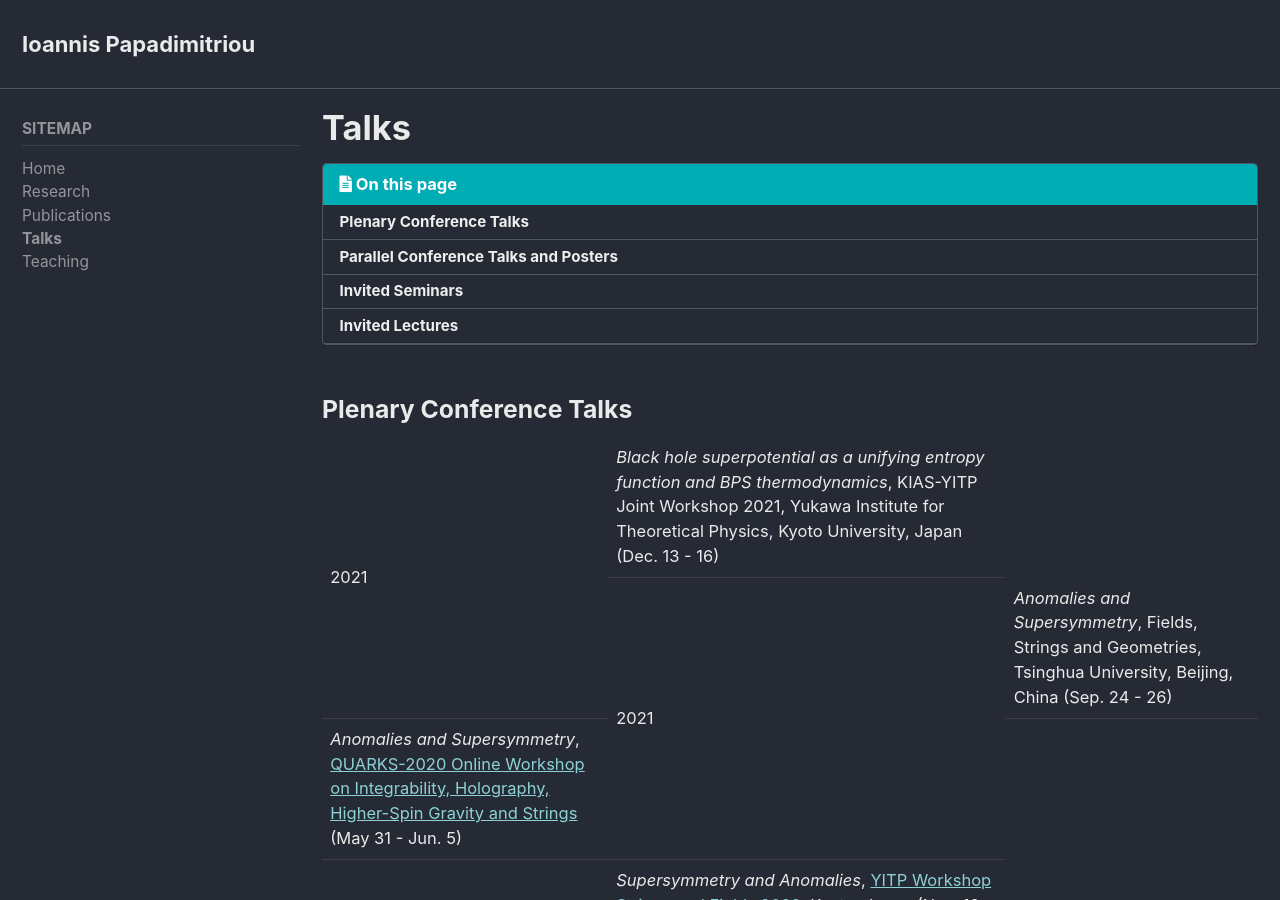
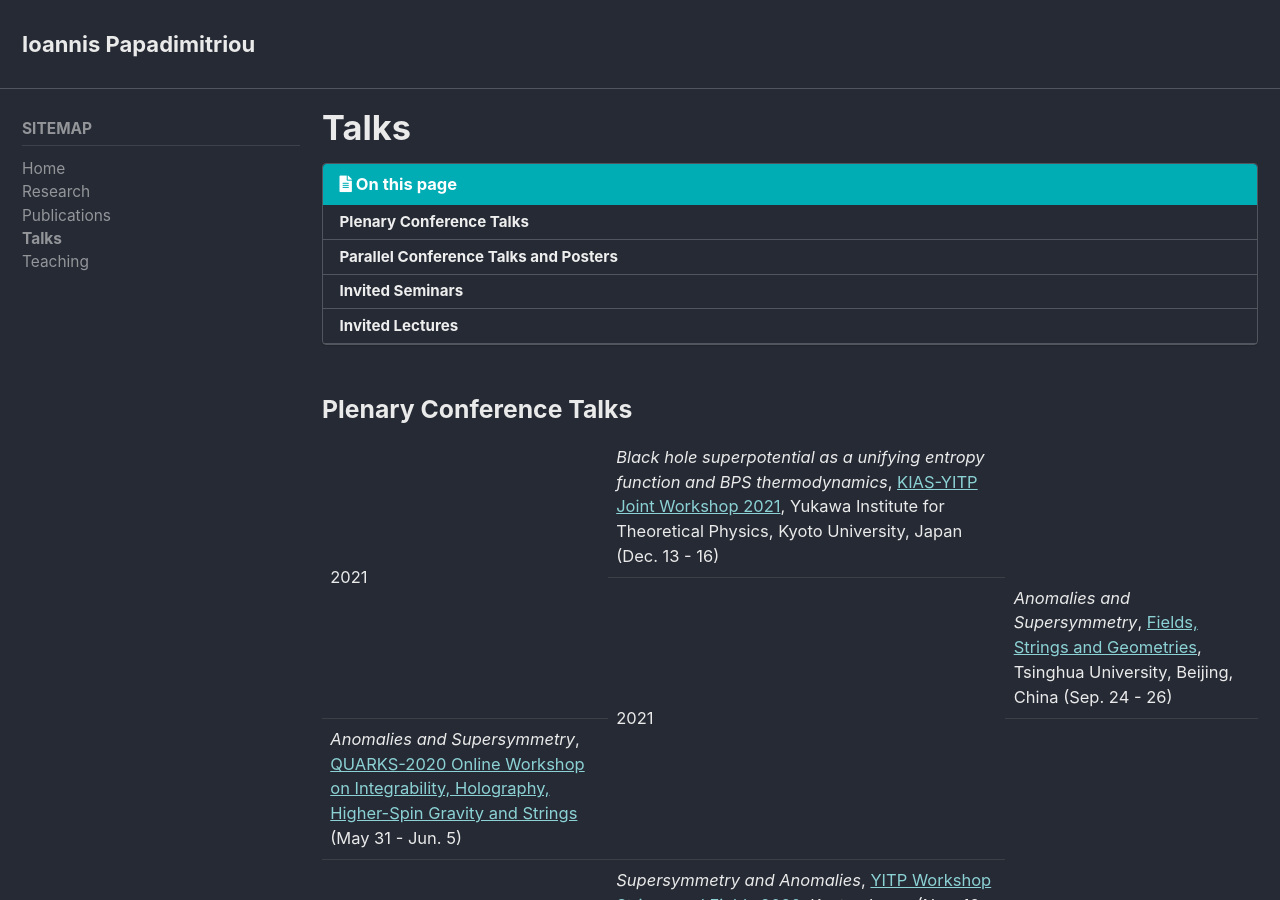
Before and after one commit to ipapadimitriou/ipapadimitriou.github.io, a Jekyll site: the page built from _pages/talks.md, in a window 1280 px wide and 900 px high. Built offline with Jekyll 4.4.1, drawn with Linux system fonts in a browser that asks for light colours; cached includes are drawn as plain includes; part of the change alters nothing that is shown.

```diff
--- a/_pages/talks.md
+++ b/_pages/talks.md
@@ -34,11 +34,11 @@ sidebar:
 <table style="width:100%">
 
   <tr>
-    <td rowspan="2" valign="top">2021</td> <td><em>Black hole superpotential as a unifying entropy function and BPS thermodynamics</em>, KIAS-YITP Joint Workshop 2021, Yukawa Institute for Theoretical Physics, Kyoto University, Japan (Dec. 13 - 16)</td>
+    <td rowspan="2" valign="top">2021</td> <td><em>Black hole superpotential as a unifying entropy function and BPS thermodynamics</em>, <a href="https://www2.yukawa.kyoto-u.ac.jp/~kias-yitp2021/index.php">KIAS-YITP Joint Workshop 2021</a>, Yukawa Institute for Theoretical Physics, Kyoto University, Japan (Dec. 13 - 16)</td>
   </tr>
 
   <tr>
-    <td rowspan="2" valign="top">2021</td> <td><em>Anomalies and Supersymmetry</em>, Fields, Strings and Geometries, Tsinghua University, Beijing, China (Sep. 24 - 26)</td>
+    <td rowspan="2" valign="top">2021</td> <td><em>Anomalies and Supersymmetry</em>, <a href="https://ymsc-strings.github.io/gauge-theory-workshop-sept-2021/">Fields, Strings and Geometries</a>, Tsinghua University, Beijing, China (Sep. 24 - 26)</td>
   </tr>
 
   <tr>
```
